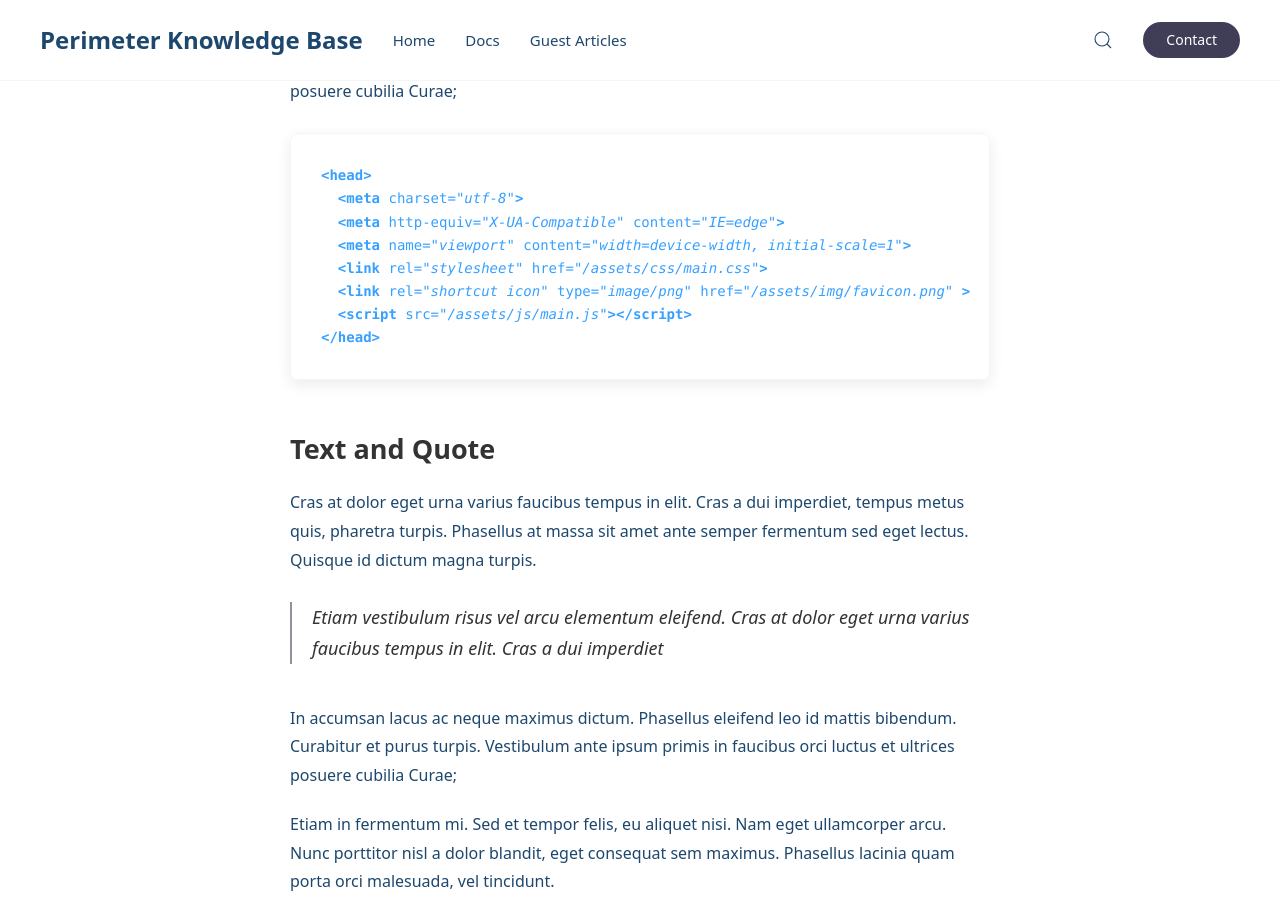
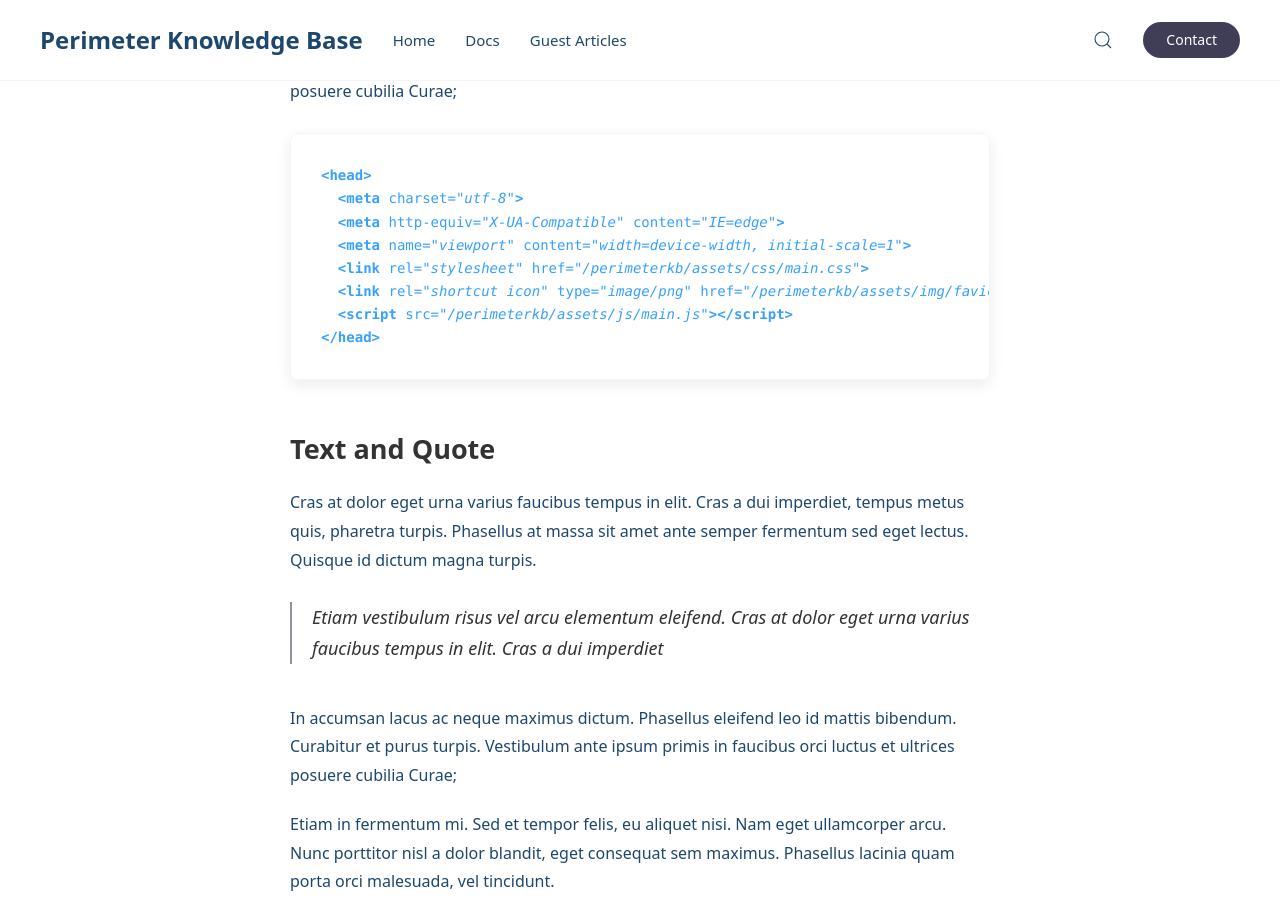
Before and after one commit to josephwper/perimeterkb, a Jekyll site: the page built from _posts/2017-05-25-post1.md, in a window 1280 px wide and 900 px high, scrolled down 1281 px. Built offline with Jekyll 4.4.1, drawn with Linux system fonts in a browser that asks for light colours.

Commit message:
Update _config.yml

```diff
--- a/_config.yml
+++ b/_config.yml
@@ -10,7 +10,7 @@ description:        All knowledge base articles.
 lang:               en
 
 # Site subpath, e.g. /blog
-baseurl:            ""
+baseurl:            "/perimeterkb"
 
 # Permalink URLs structure, for permalink style options see: https://jekyllrb.com/docs/permalinks/
 permalink:          /:title/
```
